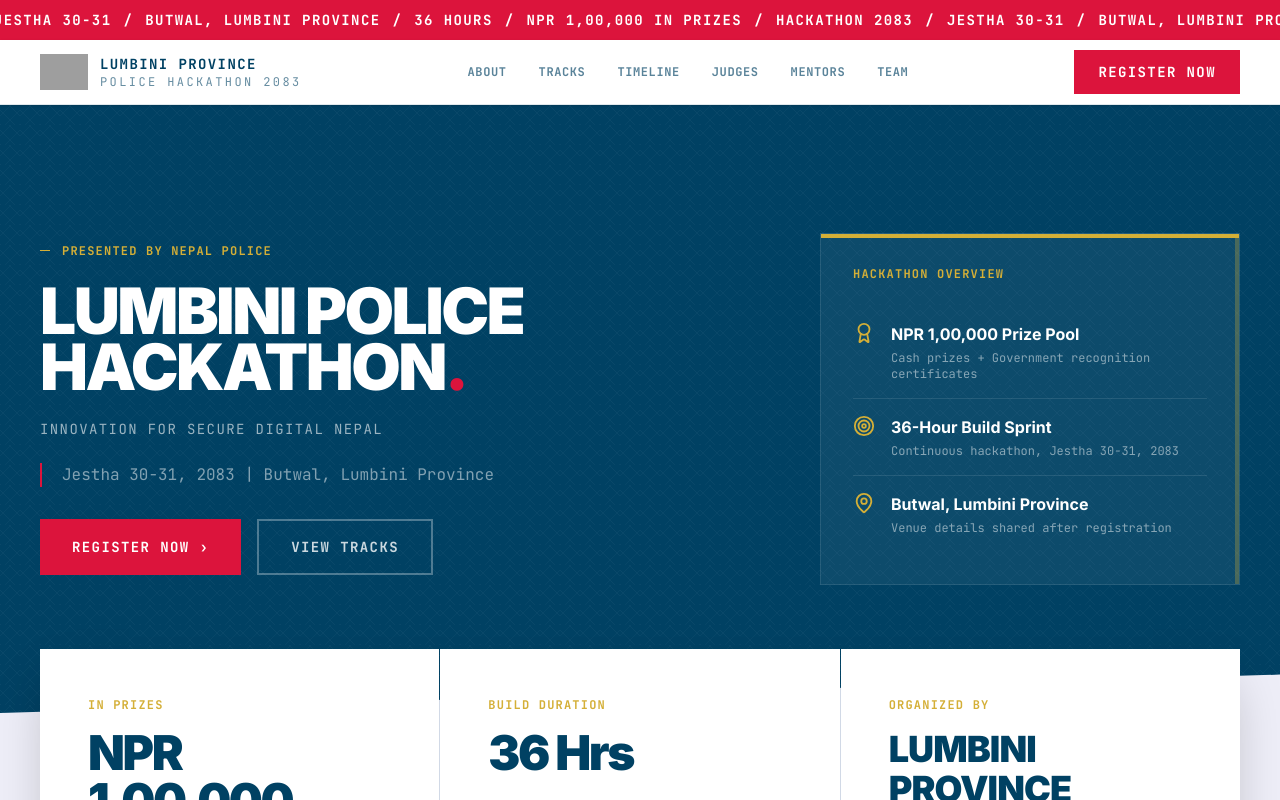
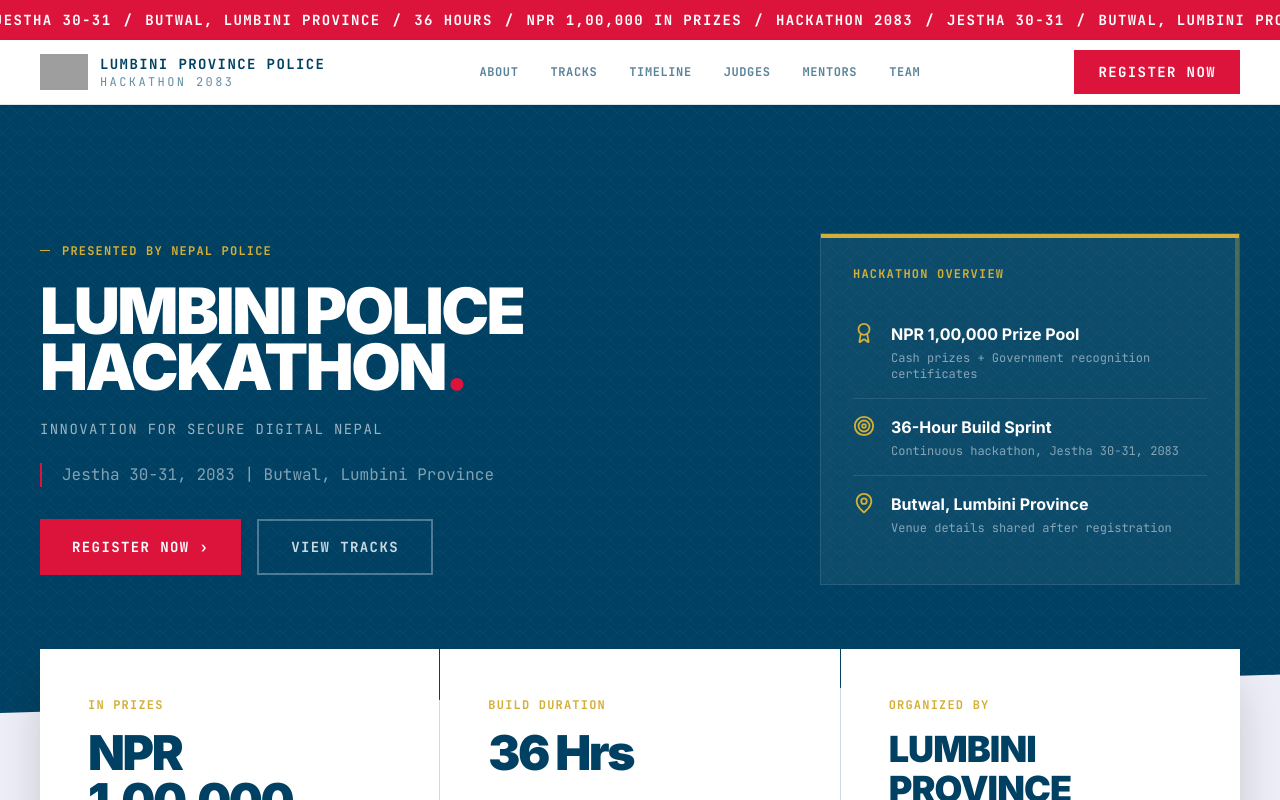
Before and after one commit to Banshaj-Paudel/Lumbini-Province-Police-Hackathon, a Next.js app: page / in a window 1280 px wide. Shown: the top 800 px of the page. Built offline with nearby package versions, Linux system fonts and the light colour scheme; grey boxes are pictures that could not be loaded.

Commit message:
Update navigation text to include "POLICE" for clarity and consistency

```diff
--- a/app/components/Navigation.tsx
+++ b/app/components/Navigation.tsx
@@ -31,17 +31,17 @@ export function Navigation() {
             />
             <div className="flex flex-col leading-tight">
               <span className="font-mono font-bold text-left text-sm tracking-widest uppercase text-[#004163]">
-                LUMBINI PROVINCE
+                LUMBINI PROVINCE POLICE
               </span>
               <span
                 className="font-mono text-xs uppercase"
                 style={{
-
+                  textAlign: "left",
                   opacity: 0.6,
                   letterSpacing: "0.2em",
                 }}
               >
-                POLICE HACKATHON 2083
+                 HACKATHON 2083
               </span>
             </div>
           </button>
```
